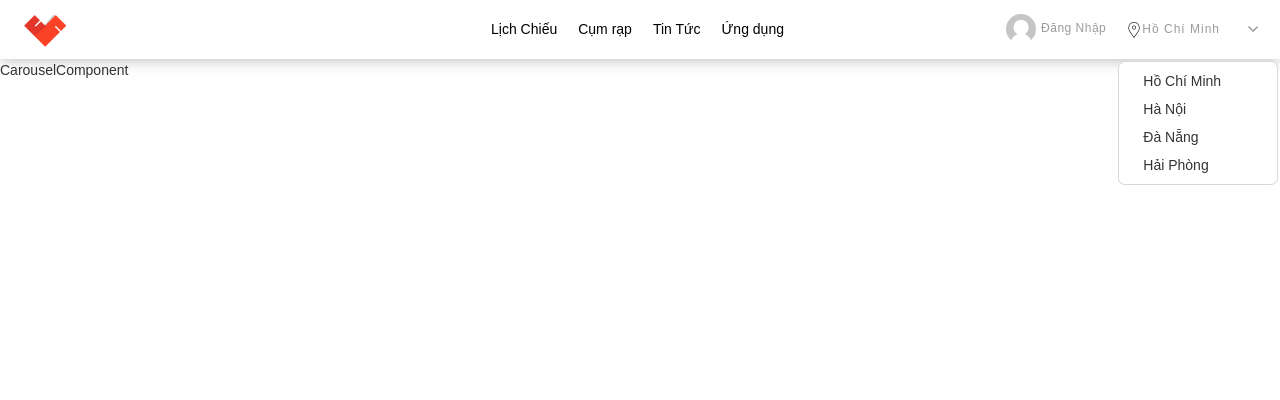
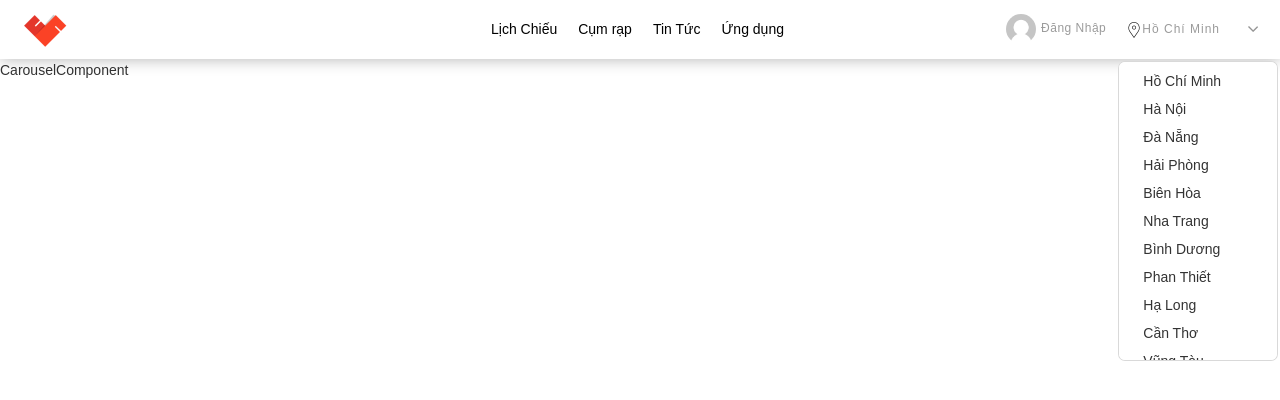
Before and after one commit to voanhhieu10250/DuAnCuoiKhoaFE52, a React (Create React App) app: page / in a window 1280 px wide. Both pictures are taken after a click on the button "Hồ Chí Minh". Shown: the top 400 px of the page. Built offline with nearby package versions, Linux system fonts and the light colour scheme.

Commit message:
sua lai cai navbar hometemplate 1 chut

```diff
--- a/src/App.js
+++ b/src/App.js
@@ -3,7 +3,6 @@ import "./App.css";
 import AdminTemplate from "./containers/AdminTemplate";
 import AuthPage from "./containers/AdminTemplate/AuthPage";
 import HomeTemplate from "./containers/HomeTemplate";
-import PageNotFound from "./containers/PageNotFound";
 import { routePageNotFound, routesAdmin, routesHome } from "./routes";
 
 function App() {
--- a/src/components/NavbarHome/index.js
+++ b/src/components/NavbarHome/index.js
@@ -1,14 +1,78 @@
-import React from "react";
+import React, { useState } from "react";
+import { Link } from "react-router-dom";
 
 export default function NavbarHome() {
+  let locationList = [
+    "Hồ Chí Minh",
+    "Hà Nội",
+    "Đà Nẵng",
+    "Hải Phòng",
+    "Biên Hòa",
+    "Nha Trang",
+    "Bình Dương",
+    "Phan Thiết",
+    "Hạ Long",
+    "Cần Thơ",
+    "Vũng Tàu",
+    "Quy Nhơn",
+    "Huế",
+    "An Giang",
+    "Bắc Giang",
+    "Bắc Kạn",
+    "Bạc Liêu",
+    "Bắc Ninh",
+    "Bến Tre",
+    "Bình Định",
+    "Bình Phước",
+    "Bình Thuận",
+    "Cà Mau",
+    "Cao Bằng",
+    "Đắk Lắk",
+    "Đắk Nông",
+    "Điện Biên",
+    "Đồng Nai",
+    "Đồng Tháp",
+    "Gia Lai",
+    "Hà Giang",
+    "Hà Nam",
+    "Hà Tĩnh",
+    "Hải Dương",
+    "Hậu Giang",
+    "Hòa Bình",
+    "Hưng Yên",
+    "Khánh Hòa",
+  ];
+  const [state, setState] = useState({ locationBase: locationList[0] });
+
+  const renderListLocation = () => {
+    return locationList.map((item, index) => {
+      return (
+        <button
+          className="dropdown-item"
+          onClick={() => handleOnClick(item)}
+          key={index}
+        >
+          {item}
+        </button>
+      );
+    });
+  };
+
+  const handleOnClick = (location) => {
+    console.log(location);
+    setState({
+      locationBase: location,
+    });
+  };
+
   return (
     <div className="myNavBar">
       <nav className="navbar navbar-expand-md navbar-light" id="navbarHeader">
         {/* logo */}
         <div className="col-md-4 logo-pd">
-          <a className="navbar-brand" href="#">
+          <Link className="navbar-brand" to="/">
             <img src="./img/web-logo.png" alt="logo" />
-          </a>
+          </Link>
         </div>
         {/* phần navbar giữa */}
         <div className="col-md-4">
@@ -58,27 +122,15 @@ export default function NavbarHome() {
                   aria-expanded="false"
                   style={{ backgroundImage: "url(./img/dropdown-icon.png)" }}
                 >
-                  <img src="./img/location-header.png" alt />
-                  Hồ Chí Minh
-                  {/* <img src="./img/dropdown-icon.png" alt=""> */}
+                  <img src="./img/location-header.png" alt="" />
+                  {state.locationBase}
                 </a>
                 <div
                   className="dropdown-menu scrollBarStyle"
                   aria-labelledby="navbarDropdown"
                   id="dropdown-menu"
                 >
-                  <a className="dropdown-item" href="#">
-                    Hồ Chí Minh
-                  </a>
-                  <a className="dropdown-item" href="#">
-                    Hà Nội
-                  </a>
-                  <a className="dropdown-item" href="#">
-                    Đà Nẵng
-                  </a>
-                  <a className="dropdown-item" href="#">
-                    Hải Phòng
-                  </a>
+                  {renderListLocation()}
                 </div>
               </li>
             </ul>
--- a/src/containers/HomeTemplate/index.js
+++ b/src/containers/HomeTemplate/index.js
@@ -1,5 +1,5 @@
 import React from "react";
-import { Route as Route } from "react-router-dom";
+import { Route } from "react-router-dom";
 import NavbarHome from "../../components/NavbarHome";
 
 function HomeLayout(props) {
```
Also changed, not shown: 1 other file (tests, documents, lock files or other folders).
